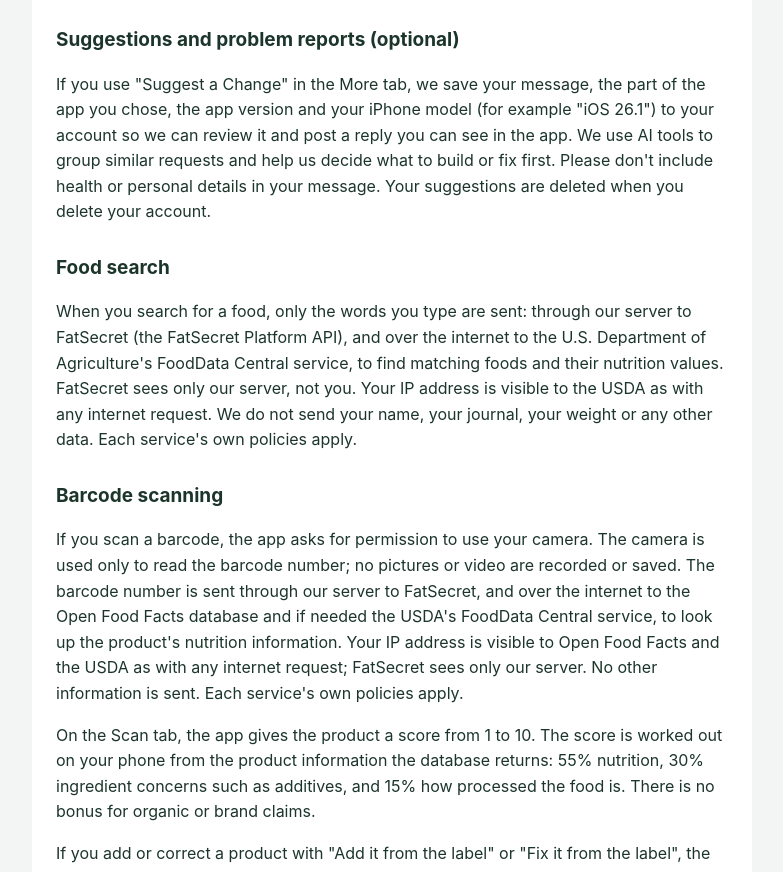
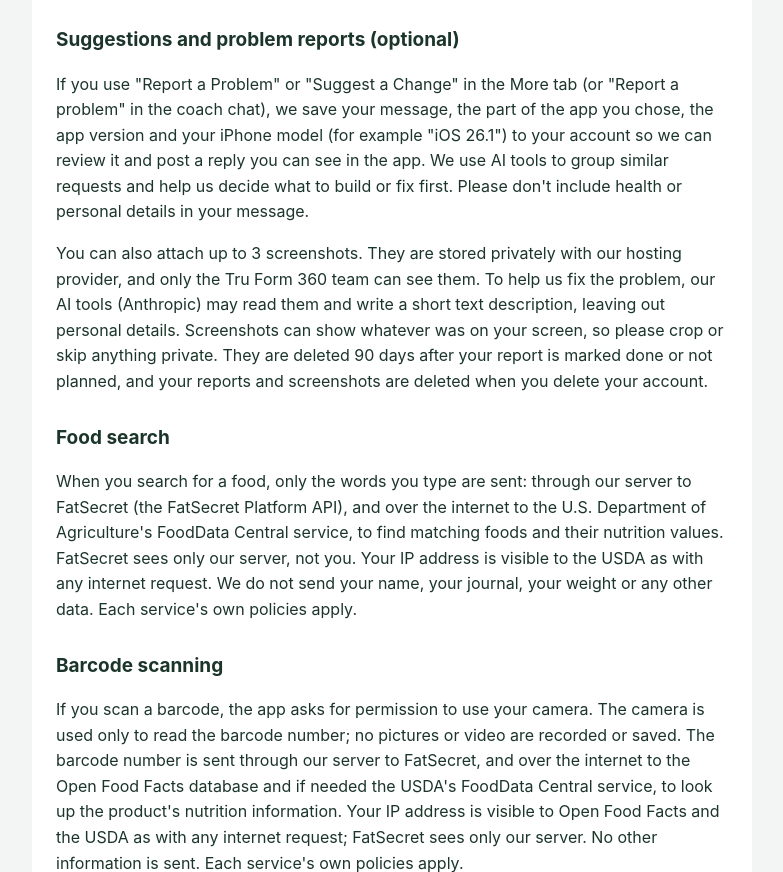
Before and after one commit to TruForm360/truform360-privacy, a plain HTML site: page index.html in a window 1280 px wide. Shown: the part 3147-4019 px from the top of the page, without its empty margins (248-1031 px from the left). Drawn offline with Linux system fonts and the light colour scheme.

Commit message:
Draft: screenshots on problem reports (for David's approval)
Co-Authored-By: Claude Opus 5.5 <noreply@anthropic.com>
Claude-Session: https://claude.ai/code/session_01V7qSG5ETe7VeGuiVjQ1w3M

```diff
--- a/index.html
+++ b/index.html
@@ -86,7 +86,8 @@
 </ul>
 
 <h2>Suggestions and problem reports (optional)</h2>
-<p>If you use "Suggest a Change" in the More tab, we save your message, the part of the app you chose, the app version and your iPhone model (for example "iOS 26.1") to your account so we can review it and post a reply you can see in the app. We use AI tools to group similar requests and help us decide what to build or fix first. Please don't include health or personal details in your message. Your suggestions are deleted when you delete your account.</p>
+<p>If you use "Report a Problem" or "Suggest a Change" in the More tab (or "Report a problem" in the coach chat), we save your message, the part of the app you chose, the app version and your iPhone model (for example "iOS 26.1") to your account so we can review it and post a reply you can see in the app. We use AI tools to group similar requests and help us decide what to build or fix first. Please don't include health or personal details in your message.</p>
+<p>You can also attach up to 3 screenshots. They are stored privately with our hosting provider, and only the Tru Form 360 team can see them. To help us fix the problem, our AI tools (Anthropic) may read them and write a short text description, leaving out personal details. Screenshots can show whatever was on your screen, so please crop or skip anything private. They are deleted 90 days after your report is marked done or not planned, and your reports and screenshots are deleted when you delete your account.</p>
 
 <h2>Food search</h2>
 <p>When you search for a food, only the words you type are sent: through our server to FatSecret (the FatSecret Platform API), and over the internet to the U.S. Department of Agriculture's FoodData Central service, to find matching foods and their nutrition values. FatSecret sees only our server, not you. Your IP address is visible to the USDA as with any internet request. We do not send your name, your journal, your weight or any other data. Each service's own policies apply.</p>
```
